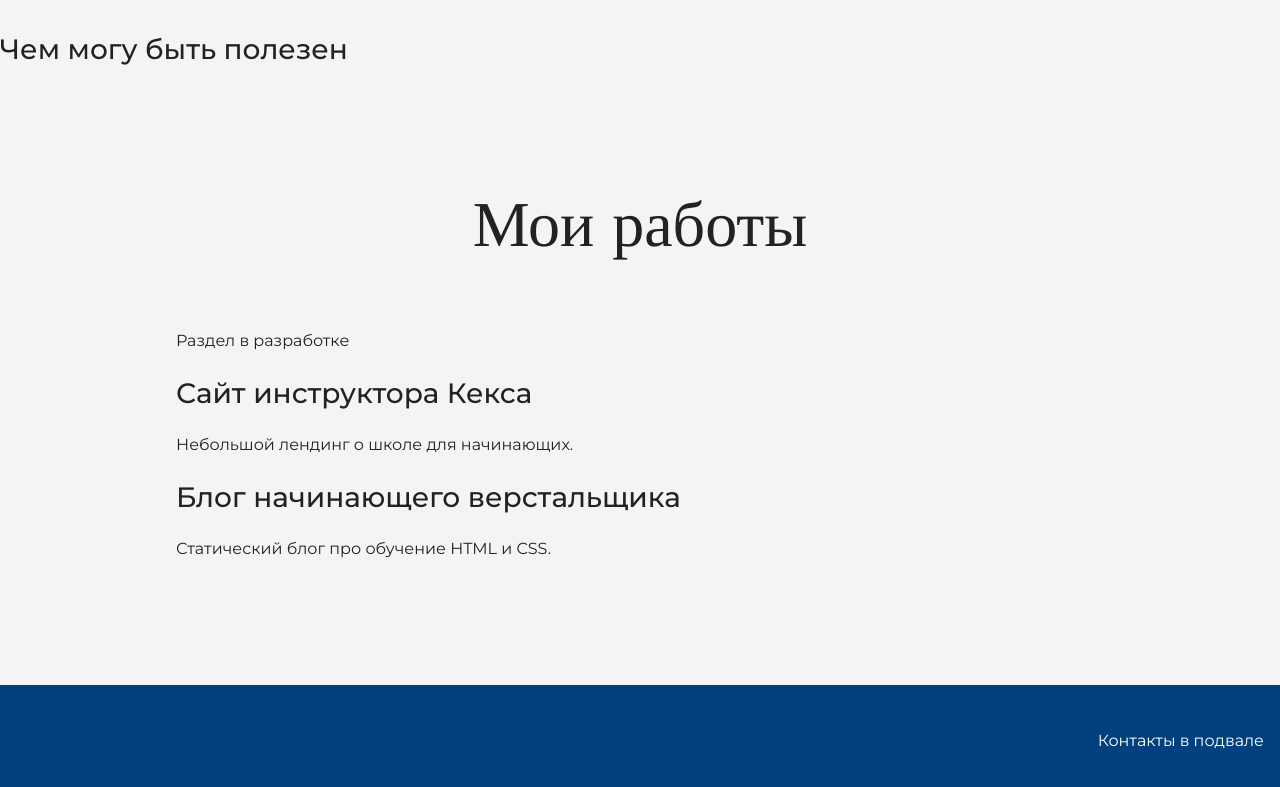
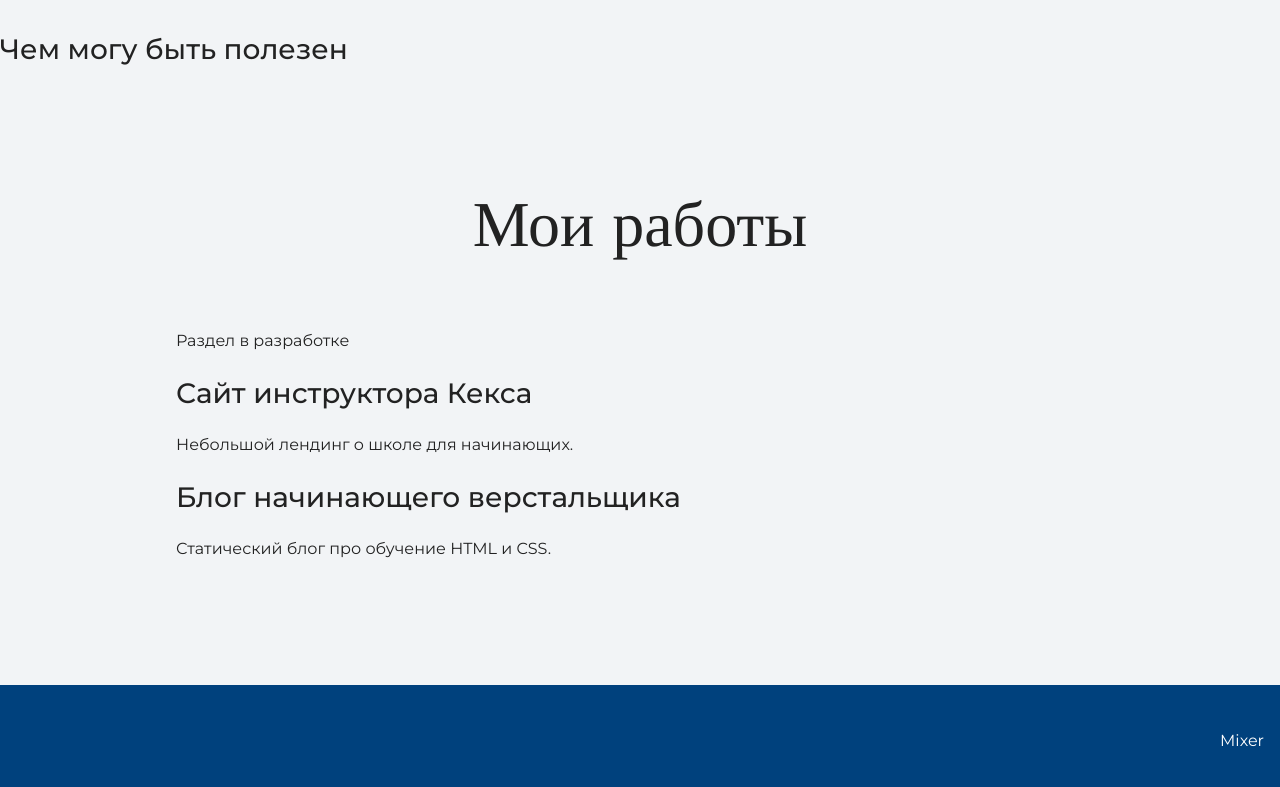
Before and after one commit to Wookaah/my-site, a plain HTML site: page index.html in a window 1280 px wide. Shown: the part 1291-2078 px from the top of the page. Drawn offline with nearby package versions, Linux system fonts and the light colour scheme.

Commit message:
Добавлена ссылка на Mixer

```diff
--- a/index.html
+++ b/index.html
@@ -45,7 +45,7 @@
 
     <footer class="page-footer">
      <div class="container">
-      Контакты в подвале
+      <a href="https://mixer.com/Wookaah">Mixer</a>
         </div>
     </footer>
   </body>
```
